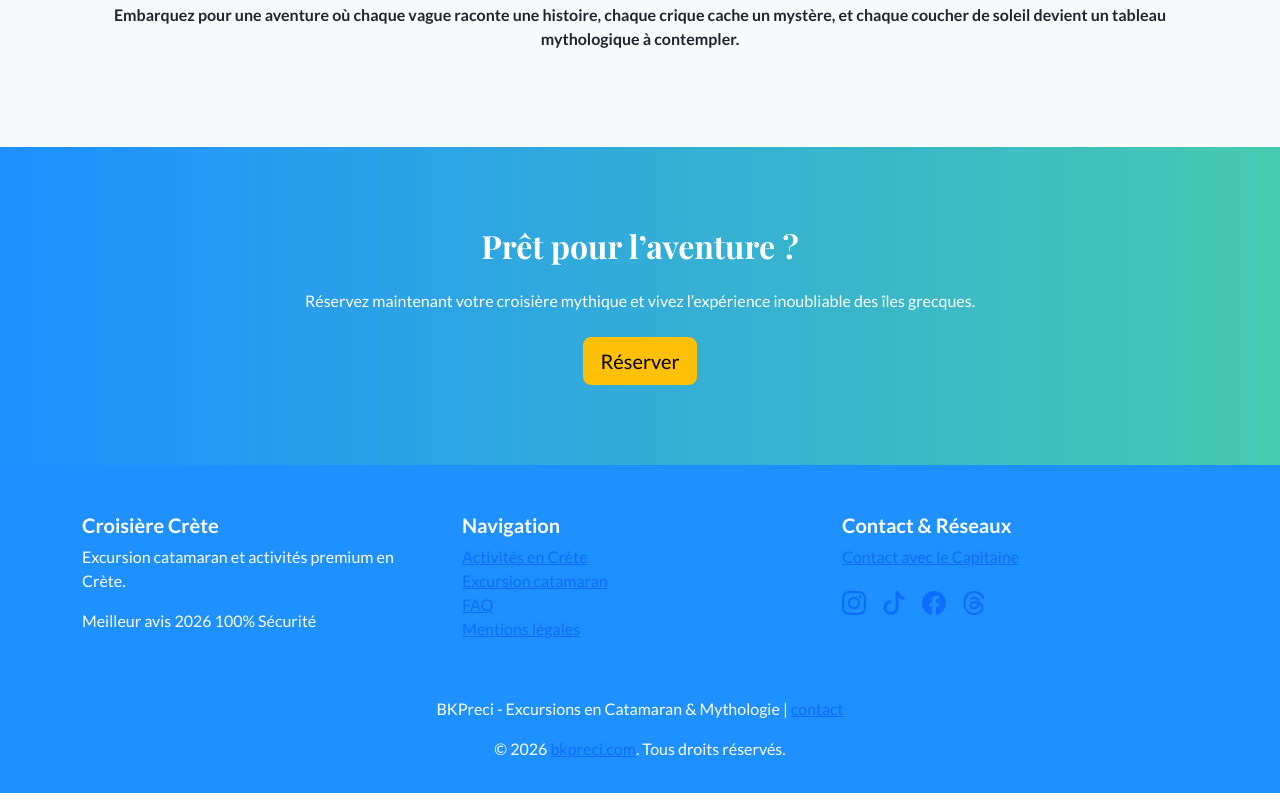
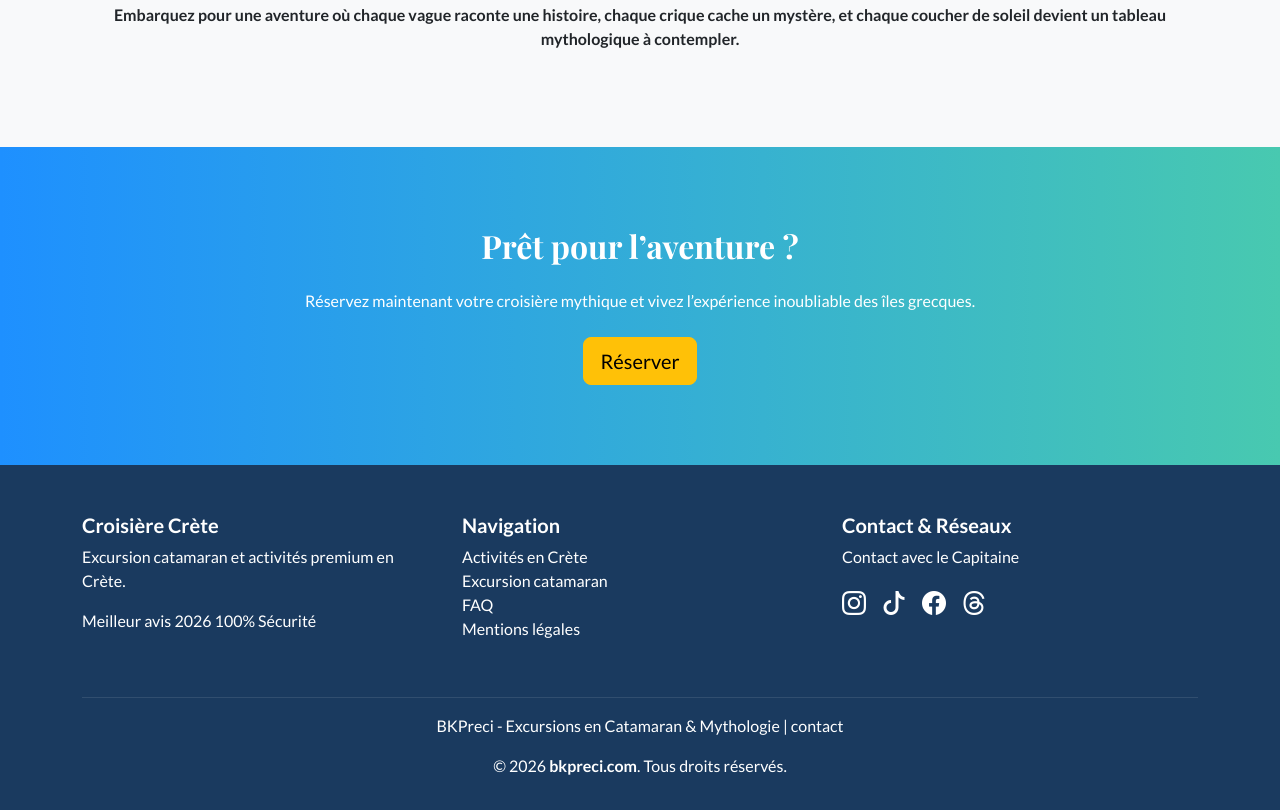
Before and after one commit to crseogith/bkprei.com, a plain HTML site: page index.html in a window 1280 px wide. Shown: the part 3846-4656 px from the top of the page. Drawn offline with nearby package versions, Linux system fonts and the light colour scheme.

Commit message:
Update footer styles and text color

```diff
--- a/index.html
+++ b/index.html
@@ -327,59 +327,55 @@
 </section>
 
 <!-- FOOTER -->
-<footer class="pt-5 pb-3">
-  <div class="container">
+<footer class="pt-5 pb-3 text-white" style="background-color: #1a3a5f;"> <div class="container">
     <div class="row">
 
       <div class="col-md-4 mb-3">
-        <h5 class="fw-bold">Croisière Crète</h5>
+        <h5 class="fw-bold text-white">Croisière Crète</h5>
         <p>Excursion catamaran et activités premium en Crète.</p>
         <span class="badge-footer">Meilleur avis 2026</span>
         <span class="badge-footer">100% Sécurité</span>
       </div>
 
       <div class="col-md-4 mb-3">
-        <h5 class="fw-bold">Navigation</h5>
+        <h5 class="fw-bold text-white">Navigation</h5>
         <ul class="list-unstyled">
-          <li><a href="#activites">Activités en Crète</a></li>
-          <li><a href="#excursion">Excursion catamaran</a></li>
-          <li><a href="#faq">FAQ</a></li>
-          <li><a href="#">Mentions légales</a></li>
+          <li><a href="#activites" class="text-white text-decoration-none">Activités en Crète</a></li>
+          <li><a href="#excursion" class="text-white text-decoration-none">Excursion catamaran</a></li>
+          <li><a href="#faq" class="text-white text-decoration-none">FAQ</a></li>
+          <li><a href="#" class="text-white text-decoration-none">Mentions légales</a></li>
         </ul>
       </div>
 
       <div class="col-md-4 mb-3">
-        <h5 class="fw-bold">Contact & Réseaux</h5>
+        <h5 class="fw-bold text-white">Contact & Réseaux</h5>
         <p>
-          <a href="https://croisiere-crete.com/contact-rdv-avec-le-capitaine/">
+          <a href="https://croisiere-crete.com/contact-rdv-avec-le-capitaine/" class="text-white text-decoration-none">
             Contact avec le Capitaine
           </a>
         </p>
 
         <div class="d-flex gap-3 fs-4">
-          <a href="https://www.instagram.com/croisieres.crete" aria-label="Instagram">
+          <a href="https://www.instagram.com/croisieres.crete" class="text-white" aria-label="Instagram">
             <i class="bi bi-instagram"></i>
           </a>
-
-          <a href="https://www.tiktok.com/@croisieres.crete" aria-label="TikTok">
+          <a href="https://www.tiktok.com/@croisieres.crete" class="text-white" aria-label="TikTok">
             <i class="bi bi-tiktok"></i>
           </a>
-
-          <a href="https://www.facebook.com/croisiere.crete" aria-label="Facebook">
+          <a href="https://www.facebook.com/croisiere.crete" class="text-white" aria-label="Facebook">
             <i class="bi bi-facebook"></i>
           </a>
-
-          <a href="https://www.threads.net/@croisieres.crete" aria-label="Threads">
+          <a href="https://www.threads.net/@croisieres.crete" class="text-white" aria-label="Threads">
             <i class="bi bi-threads"></i>
-          </a></p>
+          </a>
         </div>
       </div>
 
     </div>
 
-    <div class="text-center mt-4">
-     <p>BKPreci - Excursions en Catamaran & Mythologie | <a href="https://croisiere-crete.com/contact-rdv-avec-le-capitaine/">contact</a></p>
-    <p>&copy; 2026 <a href="https://bkpreci.com">bkpreci.com</a>. Tous droits réservés.</p>
+    <div class="text-center mt-4 border-top pt-3" style="border-color: rgba(255,255,255,0.1) !important;">
+     <p>BKPreci - Excursions en Catamaran & Mythologie | <a href="https://croisiere-crete.com/contact-rdv-avec-le-capitaine/" class="text-white text-decoration-none">contact</a></p>
+     <p>&copy; 2026 <a href="https://bkpreci.com" class="text-white text-decoration-none fw-bold">bkpreci.com</a>. Tous droits réservés.</p>
     </div>
   </div>
 </footer>
```
